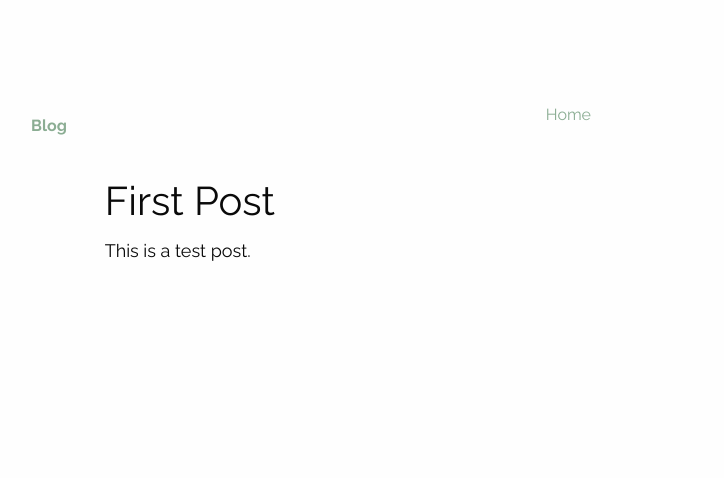
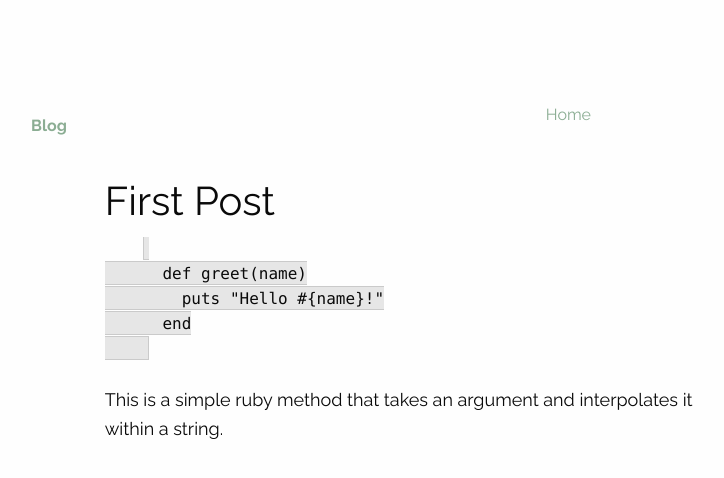
Before and after one commit to cjessett/jekyll, a Jekyll site: the page built from _posts/2016-01-01-first-post.md, in a window 1280 px wide. Shown: the top 478 px of the page, without its empty margins (337-1061 px from the left). Built offline with Jekyll 4.4.1, drawn with Linux system fonts in a browser that asks for light colours; nearby versions of some CDN libraries; library files that are not in the unit come from our copies; a style sheet for code colours, icons or effects is not loaded.

Commit message:
add highlight.js for the stylez

```diff
--- a/_includes/footer.html
+++ b/_includes/footer.html
@@ -7,7 +7,9 @@
     <script src="bower_components/what-input/what-input.js"></script>
     <script src="bower_components/foundation-sites/dist/foundation.js"></script>
     <script src="js/app.js"></script>
-
+    <!-- highlight.js -->
+    <script src="//cdnjs.cloudflare.com/ajax/libs/highlight.js/9.7.0/highlight.min.js"></script>
+    <script>hljs.initHighlightingOnLoad();</script>
     <!-- Google Analytics CHANGE THIS TO YOUR UA CODE-->
     <script>
       (function(i,s,o,g,r,a,m){i['GoogleAnalyticsObject']=r;i[r]=i[r]||function(){
--- a/_includes/head.html
+++ b/_includes/head.html
@@ -12,6 +12,9 @@
     <link href="//fonts.googleapis.com/css?family=Open+Sans:400,700,800|Raleway:400,200,700" rel="stylesheet" type="text/css">
     <!-- Fount Awesome -->
     <link href="//maxcdn.bootstrapcdn.com/font-awesome/4.5.0/css/font-awesome.min.css" rel="stylesheet">
+
+    <!-- higlight.js -->
+    <link rel="stylesheet" href="//cdnjs.cloudflare.com/ajax/libs/highlight.js/9.7.0/styles/solarized-dark.min.css">
 
     <link rel="stylesheet" href="{{ site.url }}/css/app.css">
 
--- a/_posts/2016-01-01-first-post.md
+++ b/_posts/2016-01-01-first-post.md
@@ -5,4 +5,12 @@
 
 ## First Post
 
-This is a test post.
+  <pre>
+    <code>
+      def greet(name)
+        puts "Hello #{name}!"
+      end
+    </code>
+  </pre>
+
+This is a simple ruby method that takes an argument and interpolates it within a string.
--- a/css/app.css
+++ b/css/app.css
@@ -4037,8 +4037,9 @@
   padding-top: 40px; }
   body section#posts {
     margin-top: 40px; }
-  body nav a {
-    text-decoration: none; }
+  body nav li {
+    text-decoration: none;
+    color: black; }
   body h1 {
     font-weight: bold;
     margin: .67em 0; }
```
Also changed, not shown: _posts/2016-06-30-new-post.md (deleted, +0 -9 lines).
